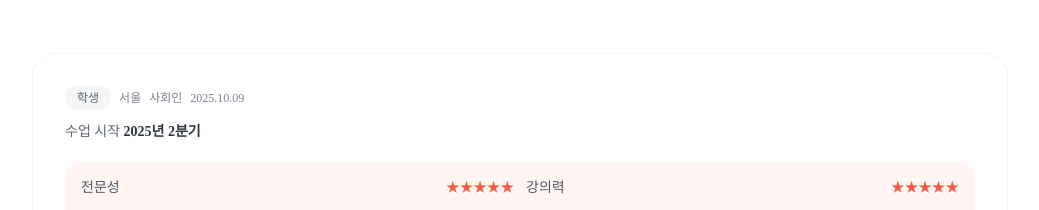
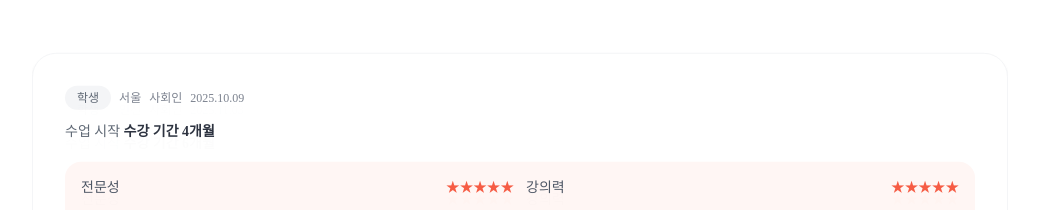
Before and after one commit to imhen97/engz, a Next.js app: page / in a window 1280 px wide. Shown: the part 2209-2419 px from the top of the page, without its empty margins (120-1159 px from the left). Built offline with nearby package versions, Linux system fonts and the light colour scheme; a web font is replaced by a local one.

Commit message:
Update testimonial durations

```diff
--- a/data/testimonials.ts
+++ b/data/testimonials.ts
@@ -31,7 +31,7 @@ export const testimonials: Testimonial[] = [
     teaching: 5,
     preparation: 5,
     punctuality: 5,
-    startPeriod: "2025년 3분기",
+    startPeriod: "수강 기간 6개월",
     monthlyFee: "월 480,000원",
     review:
       "과외는 정해진 정규수업이 아닌 각 학생에 맞춘 1:1 맞춤 수업입니다. 해나쌤은 매 수업마다 제 수준에 맞춘 단어집과 회화 자료를 정성껏 준비해 주셨고 덕분에 눈에 띄게 실력이 성장했습니다. 가르침과 준비, 시간 준수까지 모든 것이 완벽했고 해나쌤을 만난 것이 큰 행운이었습니다.",
@@ -53,7 +53,7 @@ export const testimonials: Testimonial[] = [
     teaching: 5,
     preparation: 5,
     punctuality: 5,
-    startPeriod: "2025년 2분기",
+    startPeriod: "수강 기간 4개월",
     monthlyFee: "월 360,000원",
     review:
       "영어 수업을 시작했을 때는 말이 잘 안 나왔지만 다양한 수업 방식과 세심한 지도 덕분에 지금은 먼저 말을 꺼낼 수 있게 됐어요. 수업이 부담스럽지 않고 매번 기대가 됩니다. 온라인 수업이지만 실시간 자료 공유 덕분에 대면처럼 느껴졌고 긍정적인 에너지를 받았습니다.",
@@ -75,7 +75,7 @@ export const testimonials: Testimonial[] = [
     teaching: 5,
     preparation: 5,
     punctuality: 5,
-    startPeriod: "2025년 2분기",
+    startPeriod: "수강 기간 5개월",
     monthlyFee: "월 660,000원",
     review:
       "아이엘츠를 단기간에 준비해야 했는데 라이팅, 스피킹 등 전 영역을 체계적으로 잡아주셔서 목표 점수를 달성했습니다. 숙제 피드백이 꼼꼼했고 수업 분위기도 따뜻해서 부담 없이 꾸준히 배울 수 있었습니다.",
@@ -97,7 +97,7 @@ export const testimonials: Testimonial[] = [
     teaching: 5,
     preparation: 5,
     punctuality: 5,
-    startPeriod: "2025년 3분기",
+    startPeriod: "수강 기간 3개월",
     monthlyFee: "월 120,000원",
     review:
       "토익스피킹 수업 두 번만에 IM에서 IH까지 올랐습니다. 실제 시험과 유사한 피드백을 받아 유용했고 부담 없는 분위기 덕분에 영어가 재미있어졌어요. 온라인 수업이지만 실시간 시트 공유로 대면처럼 느껴졌습니다.",
@@ -119,7 +119,7 @@ export const testimonials: Testimonial[] = [
     teaching: 5,
     preparation: 5,
     punctuality: 5,
-    startPeriod: "2025년 2분기",
+    startPeriod: "수강 기간 6개월",
     monthlyFee: "월 240,000원",
     review:
       "영어 회화 수업을 찾다가 해나쌤을 만나게 되었는데 회화 중심 수업과 다양한 과제 덕분에 실력이 크게 향상됐습니다. 자연스럽게 토익스피킹이나 오픽 준비도 욕심이 생겼어요. 집중력 있는 수업과 맞춤형 커리큘럼을 강력 추천합니다.",
@@ -141,7 +141,7 @@ export const testimonials: Testimonial[] = [
     teaching: 5,
     preparation: 5,
     punctuality: 5,
-    startPeriod: "2024년 3분기",
+    startPeriod: "수강 기간 5개월",
     monthlyFee: "월 650,000원",
     review:
       "오랜 기간 학습을 쉬었던 아이가 다시 공부하려니 걱정이 많았지만 선생님께서 잘 이끌어주셔서 열심히 따라가고 있습니다. 학원으로 이동하게 되어 마무리했지만 끝까지 좋은 말씀해 주셔서 감사합니다.",
```
